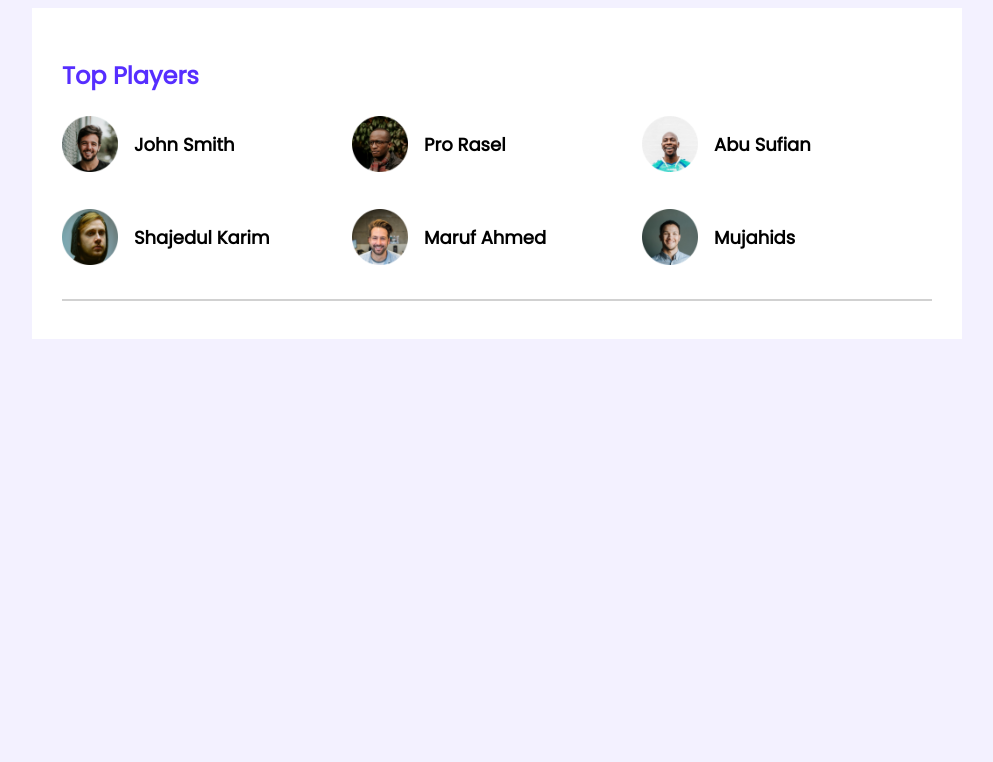
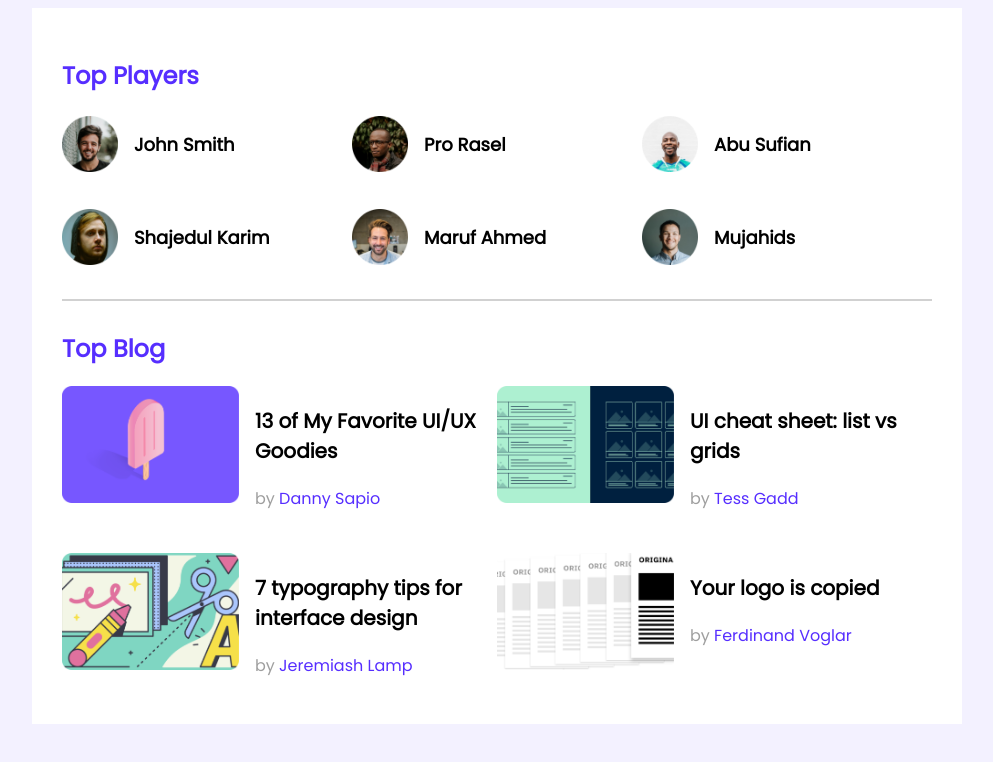
Before and after one commit to hasan-rashid/my-third-repo, a plain HTML site: page index.html in a window 1280 px wide. Shown: the whole page, without its empty margins (143-1136 px from the left). Drawn offline with Linux system fonts and the light colour scheme.

Commit message:
blog added

```diff
--- a/index.html
+++ b/index.html
@@ -55,6 +55,59 @@
 
             </div>
             <hr>
+            <!-- Top blogs -->
+            <div class="topblog">
+                <h2 class="section-title"> Top Blog</h2>
+
+                <div class="blogs">
+                    <artical class="blog">
+                        <div class="thumbnail">
+                            <img src="images/blogs/blog-1.png" alt="">
+                        </div>
+                        <div class="blog-info">
+                            <h3 class="blog-title">13 of My Favorite
+
+                                UI/UX Goodies</h3>
+                            <p class="blog-author"> by <a href="">Danny Sapio</a></p>
+                        </div>
+                    </artical>
+                        <article class="blog">
+                            <div class="thumbnail">
+                            <img src="images/blogs/blog-2.png" alt="">
+                        </div>
+                        <div class="blog-info">
+                            <h3 class="blog-title">UI cheat sheet:
+
+                                list vs grids</h3>
+                            <p class="blog-author"> by <a href="">Tess Gadd</a></p>
+                        </div>
+                    </article>
+                    <article class="blog">
+                        <div class="thumbnail">
+                        <img src="images/blogs/blog-3.png" alt="">
+                    </div>
+                    <div class="blog-info">
+                        <h3 class="blog-title">7 typography tips
+
+                            for interface design</h3>
+                        <p class="blog-author"> by <a href="">Jeremiash Lamp</a></p>
+                    </div>
+                </article>
+                <article class="blog">
+
+                    <div class="thumbnail">
+                    <img src="images/blogs/blog-4.png" alt="">
+                </div>
+                <div class="blog-info">
+                    <h3 class="blog-title">Your logo is
+
+                        copied</h3>
+                    <p class="blog-author">by <a href="">Ferdinand Voglar</a></p>
+                </div>
+            </article>
+
+                </div>
+            </div>
         </section>
     </main>
 
--- a/styles/style.css
+++ b/styles/style.css
@@ -20,6 +20,7 @@ main{
 hr{
     border: 1px solid #D1D1D1;
     margin-top: 30px;
+    margin-bottom: 30px;
 }
 /* top players style  */
 
@@ -46,3 +47,35 @@ hr{
     margin-left: 16px;
     font-size: 18px;
 }
+
+
+/* top bolg syles */
+.blogs{
+    display: grid;
+    grid-template-columns: repeat(2, 1fr);
+    row-gap: 26px;
+}
+
+.blog{
+    display: flex;
+}
+
+.blog img{
+    width: 177px;
+    height: 117px;
+}
+.blog-info{
+    margin-left: 16px;
+}
+.blog-title{
+    font-size: 20px;
+}
+.blog-author{
+    color:#9F9F9F ;
+    font-size: 16px;
+}
+.blog-author a {
+    text-decoration: none;
+    font-size: 16px;
+    color: #562EFF;
+}
```
